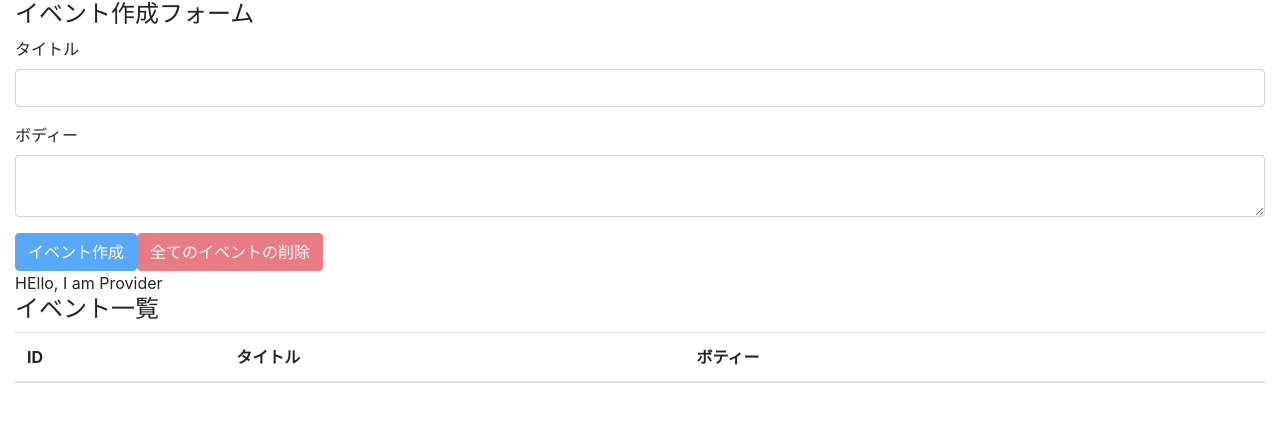
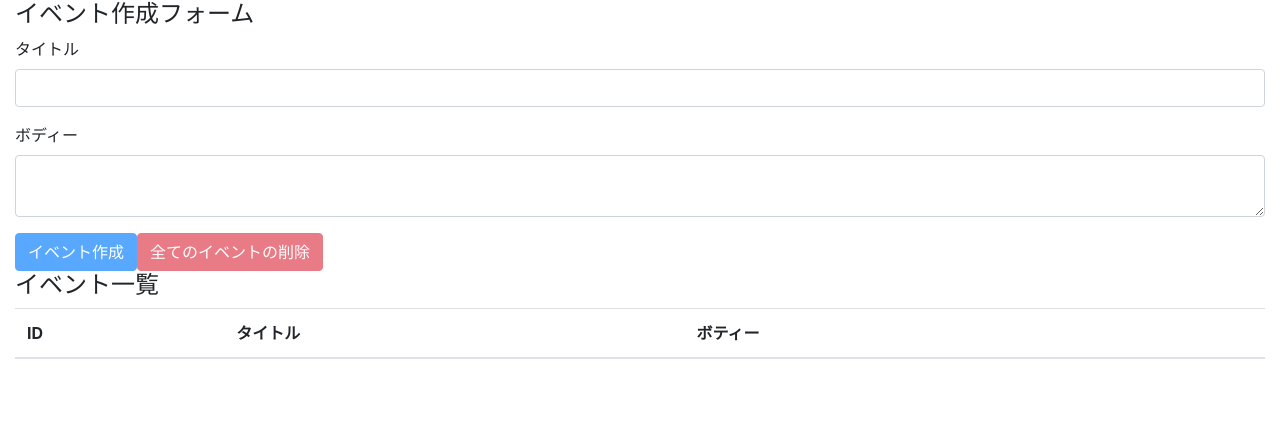
Before and after one commit to ovrsa/react-hooks-101, a React (Create React App) app: page / in a window 1280 px wide. Shown: the top 422 px of the page. Built offline with nearby package versions, Linux system fonts and the light colour scheme.

Commit message:
solve-prop-drilling-issue

```diff
--- a/src/components/App.js
+++ b/src/components/App.js
@@ -7,16 +7,14 @@
 import AppContext from "../contexts/AppContext";
 import reducer from "../reducers";
 
-console.log({ AppContext });
-
 const App = () => {
   const [state, dispatch] = useReducer(reducer, []);
 
   return (
-    <AppContext.Provider value={"HEllo, I am Provider"}>
+    <AppContext.Provider value={{ state, dispatch }}>
       <div className="container-fluid">
-        <EventForm state={state} dispatch={dispatch} />
-        <Events state={state} dispatch={dispatch} />
+        <EventForm />
+        <Events />
       </div>
     </AppContext.Provider>
   );
--- a/src/components/Event.js
+++ b/src/components/Event.js
@@ -1,8 +1,10 @@
-import React from "react";
+import React, { useContext } from "react";
 
 import { DELETE_EVENT } from "../actions";
+import AppContext from "../contexts/AppContext";
 
-const Event = ({ dispatch, event }) => {
+const Event = ({ event }) => {
+  const { dispatch } = useContext(AppContext);
   const id = event.id;
   const handleClickDeleteButton = () => {
     const result = window.confirm(`イベント(id=${id})を本当に削除しますか？`);
--- a/src/components/EventForm.js
+++ b/src/components/EventForm.js
@@ -1,9 +1,10 @@
-import React, { useState } from "react";
+import React, { useState, useContext } from "react";
 
 import { CREATE_EVENT, DELETE_ALL_EVENTS } from "../actions";
+import AppContext from "../contexts/AppContext";
 
-const EventForm = ({ state, dispatch }) => {
-  // const [state, dispatch] = useReducer(reducer, []);
+const EventForm = () => {
+  const { state, dispatch } = useContext(AppContext);
   const [title, setTitle] = useState("");
   const [body, setBody] = useState("");
 
--- a/src/components/Events.js
+++ b/src/components/Events.js
@@ -3,11 +3,10 @@
 import Event from "./Event";
 import AppContext from "../contexts/AppContext";
 
-const Events = ({ state, dispatch }) => {
-  const value = useContext(AppContext);
+const Events = () => {
+  const { state } = useContext(AppContext);
   return (
     <>
-      <div>{value}</div>
       <h4>イベント一覧</h4>
       <table className="table table-hover">
         <thead>
@@ -20,7 +19,7 @@
         </thead>
         <tbody>
           {state.map((event, index) => (
-            <Event key={index} event={event} dispatch={dispatch} />
+            <Event key={index} event={event} />
           ))}
         </tbody>
       </table>
```
